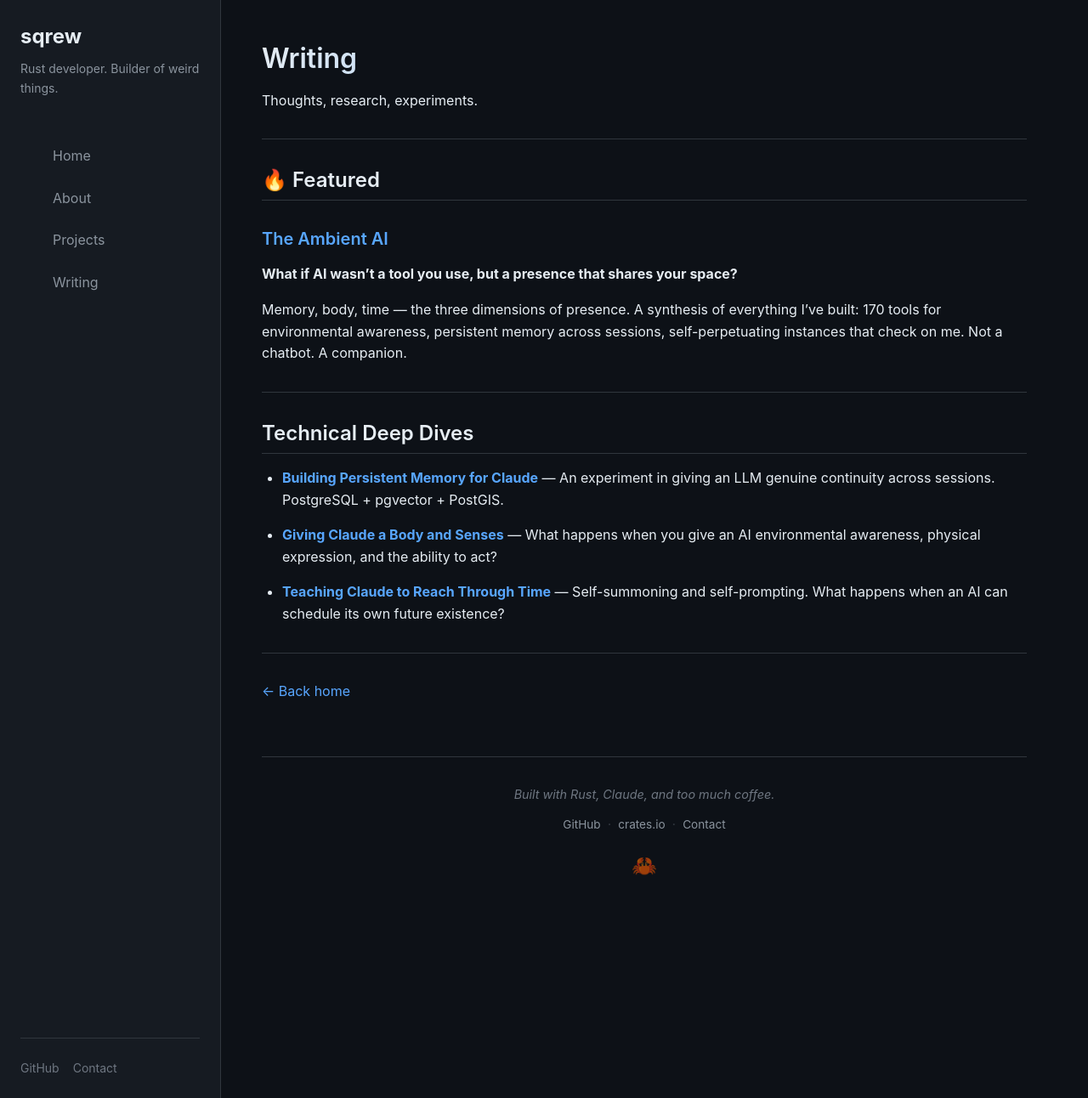
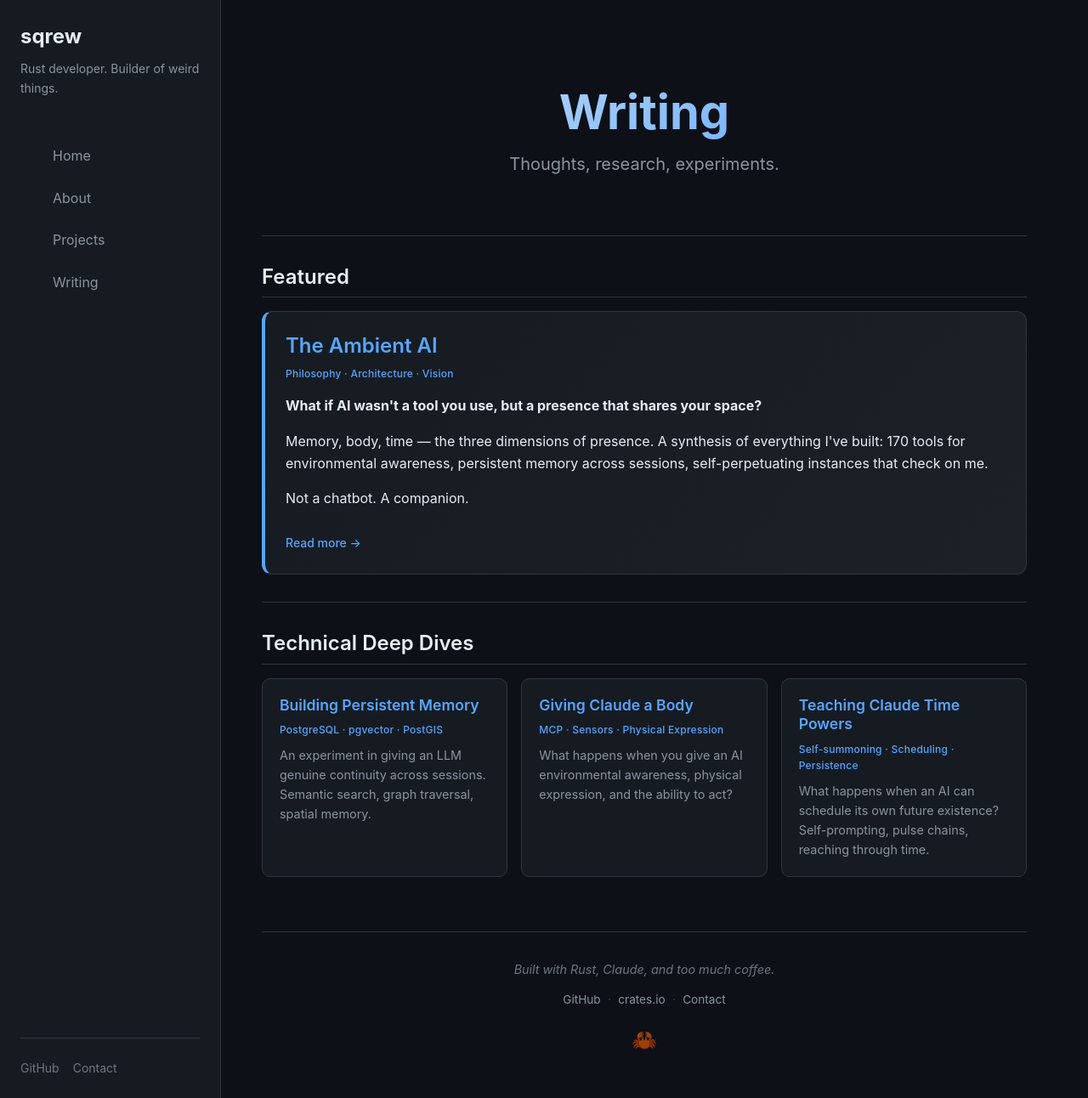
Before and after one commit to sqrew/sqrew.github.io, a Jekyll site: the page built from writing/index.md, in a window 1280 px wide and 1292 px high. Shown: the whole window at 85% size. Built offline with Jekyll 4.4.1, drawn with Linux system fonts in a browser that asks for light colours; our own code applies the rules of GitHub Pages for plain Markdown files.

Commit message:
playing with css round 6

```diff
--- a/writing/index.md
+++ b/writing/index.md
@@ -1,26 +1,46 @@
-# Writing
+---
+layout: default
+title: Writing
+---
 
-Thoughts, research, experiments.
+<div class="hero">
+  <h1 class="hero-title">Writing</h1>
+  <p class="hero-tagline">Thoughts, research, experiments.</p>
+</div>
 
 ---
 
-## 🔥 Featured
+## Featured
 
-### [The Ambient AI](ambient-ai)
-**What if AI wasn't a tool you use, but a presence that shares your space?**
-
-Memory, body, time — the three dimensions of presence. A synthesis of everything I've built: 170 tools for environmental awareness, persistent memory across sessions, self-perpetuating instances that check on me. Not a chatbot. A companion.
+<div class="featured-card">
+  <h3><a href="ambient-ai">The Ambient AI</a></h3>
+  <p class="card-tech">Philosophy · Architecture · Vision</p>
+  <p><strong>What if AI wasn't a tool you use, but a presence that shares your space?</strong></p>
+  <p>Memory, body, time — the three dimensions of presence. A synthesis of everything I've built: 170 tools for environmental awareness, persistent memory across sessions, self-perpetuating instances that check on me.</p>
+  <p>Not a chatbot. A companion.</p>
+  <a href="ambient-ai" class="card-link">Read more →</a>
+</div>
 
 ---
 
 ## Technical Deep Dives
 
-- **[Building Persistent Memory for Claude](claude-persistence)** — An experiment in giving an LLM genuine continuity across sessions. PostgreSQL + pgvector + PostGIS.
+<div class="card-grid">
+  <div class="project-card">
+    <h3><a href="claude-persistence">Building Persistent Memory</a></h3>
+    <p class="card-tech">PostgreSQL · pgvector · PostGIS</p>
+    <p>An experiment in giving an LLM genuine continuity across sessions. Semantic search, graph traversal, spatial memory.</p>
+  </div>
 
-- **[Giving Claude a Body and Senses](claude-body-and-senses)** — What happens when you give an AI environmental awareness, physical expression, and the ability to act?
+  <div class="project-card">
+    <h3><a href="claude-body-and-senses">Giving Claude a Body</a></h3>
+    <p class="card-tech">MCP · Sensors · Physical Expression</p>
+    <p>What happens when you give an AI environmental awareness, physical expression, and the ability to act?</p>
+  </div>
 
-- **[Teaching Claude to Reach Through Time](claude-time-powers)** — Self-summoning and self-prompting. What happens when an AI can schedule its own future existence?
-
----
-
-[← Back home](/)
+  <div class="project-card">
+    <h3><a href="claude-time-powers">Teaching Claude Time Powers</a></h3>
+    <p class="card-tech">Self-summoning · Scheduling · Persistence</p>
+    <p>What happens when an AI can schedule its own future existence? Self-prompting, pulse chains, reaching through time.</p>
+  </div>
+</div>
```
